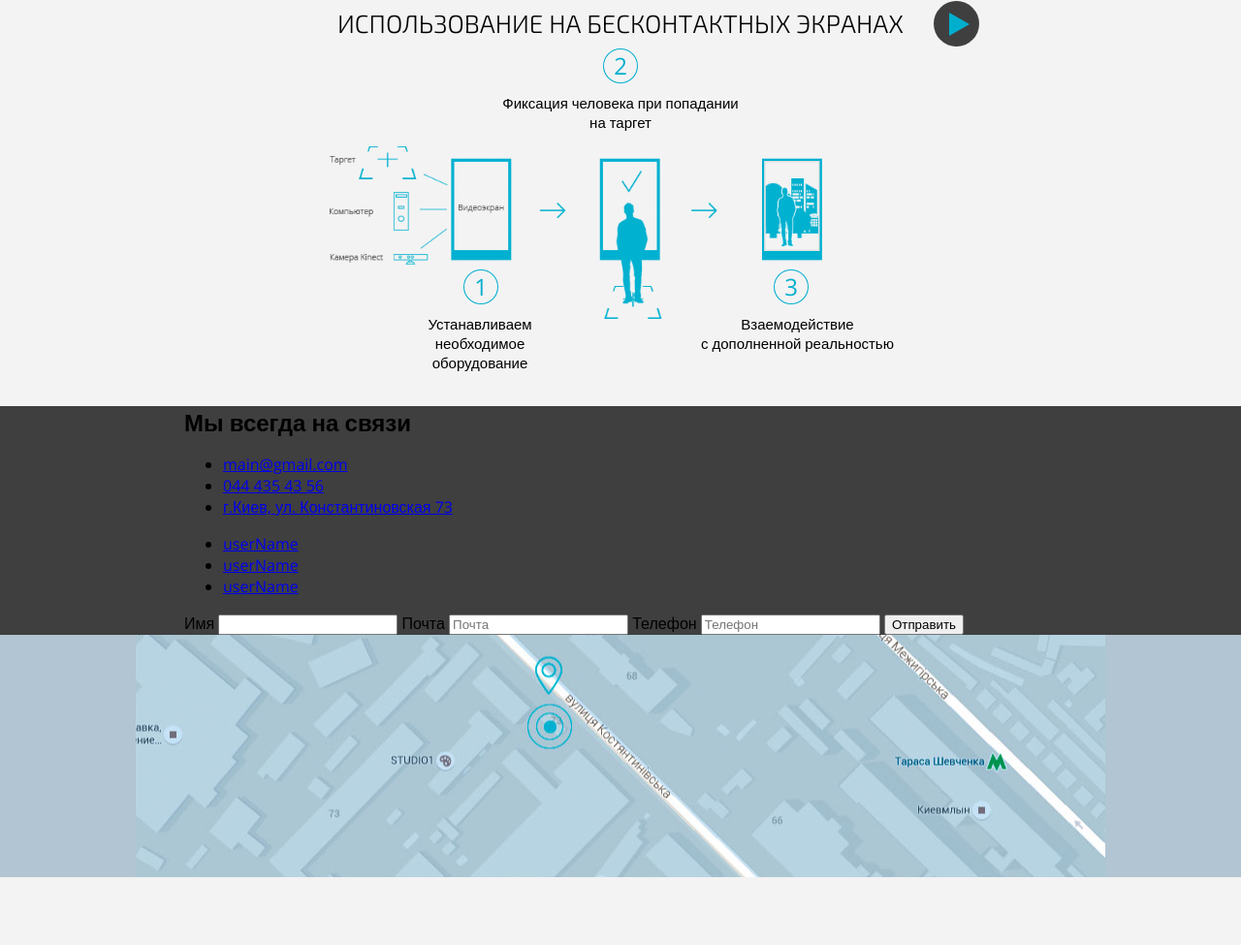
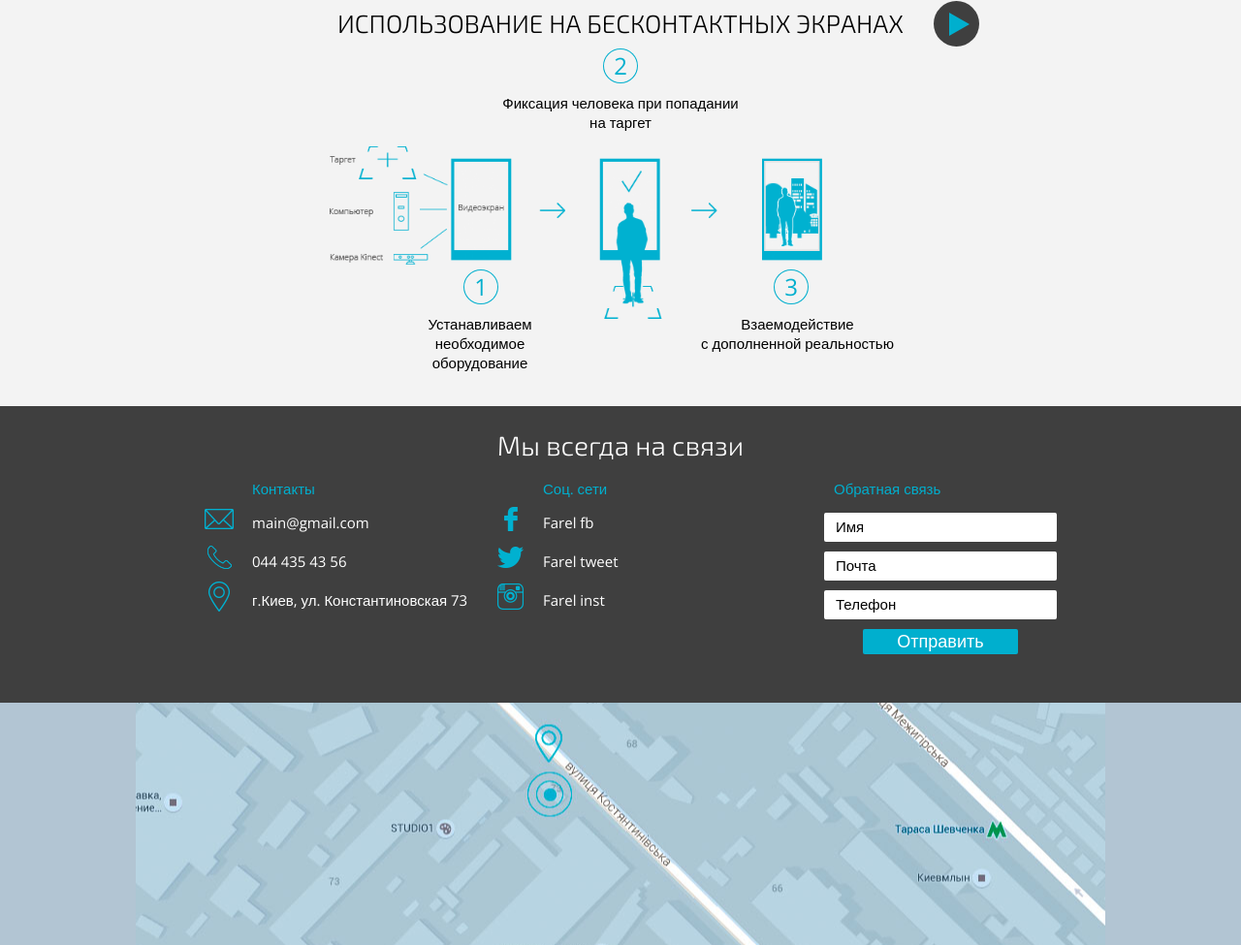
Before and after one commit to bemaverick/farel, a plain HTML site: page index.html in a window 1280 px wide. Shown: the part 2787-3762 px from the top of the page at 97% size. Before the commit the page ends 3692 px from the top, so only its background shows below. Drawn offline with nearby package versions, Linux system fonts and the light colour scheme.

Commit message:
ginish main and footer

```diff
--- a/css/style.css
+++ b/css/style.css
@@ -464,16 +464,171 @@ body {
 	padding-left: 20px;
 }
 
-
-
-
 .main-footer {
 	background-color: #3f3f3f;
-	border-left: 21px solid #;
+	padding: 20px 0 0 0;
 }
 .contanct-title {
 	margin: 0;
+	font-family: 'Exo 2', sans-serif;
+	font-weight: 300;
+	font-size: 28px;
+	line-height: 40px;
+	color: #fff;
+	text-align: center;
 }
+
+.contact-block,
+.social-network-block,
+.feed-back-block {
+	float: left;
+	width: 300px;
+}
+.footer-block-title {
+	font-weight: 300;
+	font-size: 15px;
+	line-height: 20px;
+	color: #00afce;
+	margin: 15px 0;
+	padding: 0 0 0 70px;
+}
+.social-network li,
+.contact li {
+	display: block;
+	padding: 0 0 20px 70px;
+	position: relative;
+	z-index: 5;
+}
+
+.social-network li::before,
+.contact li::before {
+	display: block;
+	content: "";
+	width: 32px;
+	height: 32px;
+	position: absolute;
+	z-index: 10;
+	top: -10px;
+	left: 20px;
+}
+.contact-email::before {
+	background: url(../img/envelope.png) no-repeat center;
+}
+.contact-number::before {
+	background: url(../img/phone.png) no-repeat center;
+}
+.contact-address::before {
+	background: url(../img/location.png) no-repeat center;
+}
+.social-facebook::before {
+	background: url(../img/fbook.png) no-repeat center;
+}
+.social-tweeter::before {
+	background: url(../img/tweet.png) no-repeat center;
+}
+.social-instagram::before {
+	background: url(../img/insta.png) no-repeat center;
+}
+
+.social-network li a,
+.contact li p {
+	font-size: 15px;
+	line-height: 20px;
+	font-weight: 300;
+	color: #fff;
+	margin: 0;
+	padding: 0;
+}
+
+.feed-back-block label {
+	display: none;
+}
+.feed-back-block form {
+	padding-left: 60px;
+	margin-bottom: 50px;
+}
+.feed-back-block input {
+	display: block;
+	width: 216px;
+	height: 26px;
+	border: none;
+	line-height: 26px;
+	font-size: 15px;
+	font-weight: 300;
+	color: #000;
+	margin: 0 0 10px 0;
+	padding: 0 10px;
+	border-radius: 2px;
+	outline: none;
+	border: 2px solid #fff;
+}
+.feed-back-block input:hover {
+	border: 2px solid #00afce;
+}
+
+
+input[name="name"]::-webkit-input-placeholder       {text-indent: 0px;   transition: text-indent 0.7s ease;}
+input[name="name"]::-moz-placeholder                {text-indent: 0px;   transition: text-indent 0.7s ease;}
+input[name="name"]:-moz-placeholder                 {text-indent: 0px;   transition: text-indent 0.7s ease;}
+input[name="name"]:-ms-input-placeholder            {text-indent: 0px;   transition: text-indent 0.7s ease;}
+input[name="name"]:focus::-webkit-input-placeholder {text-indent: 500px; transition: text-indent 0.7s ease;}
+input[name="name"]:focus::-moz-placeholder          {text-indent: 500px; transition: text-indent 0.7s ease;}
+input[name="name"]:focus:-moz-placeholder           {text-indent: 500px; transition: text-indent 0.7s ease;}
+input[name="name"]:focus:-ms-input-placeholder      {text-indent: 500px; transition: text-indent 0.7s ease;}
+
+input[name="email"]::-webkit-input-placeholder       {text-indent: 0px;   transition: text-indent 0.7s ease;}
+input[name="email"]::-moz-placeholder                {text-indent: 0px;   transition: text-indent 0.7s ease;}
+input[name="email"]:-moz-placeholder                 {text-indent: 0px;   transition: text-indent 0.7s ease;}
+input[name="email"]:-ms-input-placeholder            {text-indent: 0px;   transition: text-indent 0.7s ease;}
+input[name="email"]:focus::-webkit-input-placeholder {text-indent: 500px; transition: text-indent 0.7s ease;}
+input[name="email"]:focus::-moz-placeholder          {text-indent: 500px; transition: text-indent 0.7s ease;}
+input[name="email"]:focus:-moz-placeholder           {text-indent: 500px; transition: text-indent 0.7s ease;}
+input[name="email"]:focus:-ms-input-placeholder      {text-indent: 500px; transition: text-indent 0.7s ease;}
+
+input[name="phone"]::-webkit-input-placeholder       {text-indent: 0px;   transition: text-indent 0.7s ease;}
+input[name="phone"]::-moz-placeholder                {text-indent: 0px;   transition: text-indent 0.7s ease;}
+input[name="phone"]:-moz-placeholder                 {text-indent: 0px;   transition: text-indent 0.7s ease;}
+input[name="phone"]:-ms-input-placeholder            {text-indent: 0px;   transition: text-indent 0.7s ease;}
+input[name="phone"]:focus::-webkit-input-placeholder {text-indent: 500px; transition: text-indent 0.7s ease;}
+input[name="phone"]:focus::-moz-placeholder          {text-indent: 500px; transition: text-indent 0.7s ease;}
+input[name="phone"]:focus:-moz-placeholder           {text-indent: 500px; transition: text-indent 0.7s ease;}
+input[name="phone"]:focus:-ms-input-placeholder      {text-indent: 500px; transition: text-indent 0.7s ease;}
+
+input[placeholder] {
+	text-overflow:ellipsis;
+}
+::-webkit-input-placeholder {color:#000;}
+::-moz-placeholder          {color:#000;}
+::-webkit-input-placeholder {color:#000;}
+::-moz-placeholder          {color:#000;}
+
+.btn {
+	margin: 0 auto;
+	padding: 0;
+	border: 0;
+	outline: none;
+}
+
+.btn-feedback {
+	display: block;
+	width: 160px;
+	background-color: #00afce;
+	color: #fff;
+	font-size: 18px;
+	line-height: 26px;
+	font-weight: 400;
+	border-radius: 2px;
+}
+.btn-feedback:hover {
+	background-color: #0169ab;
+}
+.btn-feedback:active {
+	background-color: #0169ab;
+	-webkit-box-shadow: inset 0px 3px 0px 0px rgba(1,89,151,1);
+	-moz-box-shadow: inset 0px 3px 0px 0px rgba(1,89,151,1);
+	box-shadow: inset 0px 3px 0px 0px rgba(1,89,151,1);
+}
+
 .map {
 	background: url(../img/location.jpg) center no-repeat #b2c5d3;
 	min-height: 250px;
--- a/index.html
+++ b/index.html
@@ -110,22 +110,29 @@
 
 
 	<footer class="main-footer">
-		<div class="container">
+		<div class="container clearfix">
 			<h2 class="contanct-title">Мы всегда на связи</h2>
-			<ul class="contanct">
-				<li><a href="#">main@gmail.com</a></li>
-				<li><a href="#">044 435 43 56</a></li>
-				<li><a href="#">г.Киев, ул. Константиновская 73</a></li>
-			</ul>
-			<ul class="social-network">
-				<li><a href="#">userName</a></li>
-				<li><a href="#">userName</a></li>
-				<li><a href="#">userName</a></li>
-			</ul>
-			<div class="feed-back">
+			<div class="contact-block">
+				<p class="footer-block-title">Контакты</p>
+				<ul class="contact nav">
+					<li class="contact-email"><p>main@gmail.com</p></li>
+					<li class="contact-number"><p>044 435 43 56</p></li>
+					<li class="contact-address"><p>г.Киев, ул. Константиновская 73</p></li>
+				</ul>
+			</div>
+			<div class="social-network-block">
+				<p class="footer-block-title">Соц. сети</p>
+				<ul class="social-network nav">
+					<li class="social-facebook"><a href="#">Farel fb</a></li>
+					<li class="social-tweeter"><a href="#">Farel tweet</a></li>
+					<li class="social-instagram"><a href="#">Farel inst</a></li>
+				</ul>
+			</div>
+			<div class="feed-back-block">
+				<p class="footer-block-title">Обратная связь</p>
 				<form action="#" method="post">
 					<label for="name">Имя</label>
-					<input type="text" name="name"  id="name" placeholeder="Имя" required>
+					<input type="text" name="name"  id="name" placeholder="Имя" required>
 					<label for="email">Почта</label>
 					<input type="email" name="email" id="email" placeholder="Почта" required>
 					<label for="phone">Телефон</label>
```
